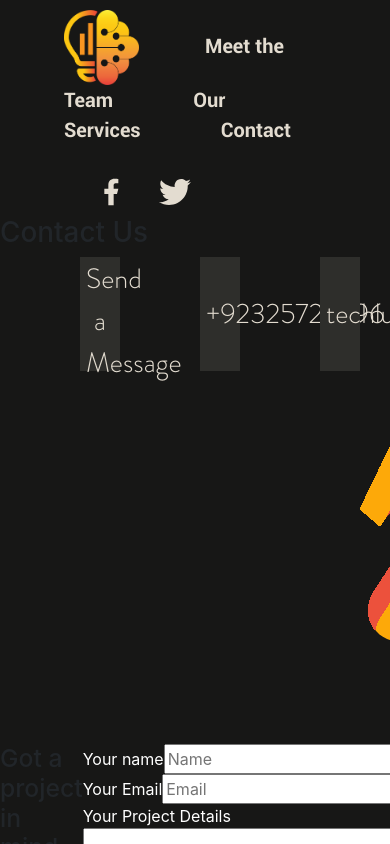
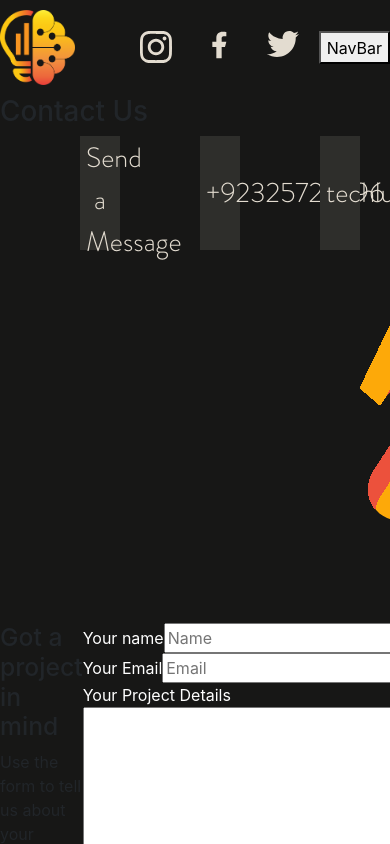
Before and after one commit to Kazumamoto/TechLumos, a React (Create React App) app: page /contact in a window 390 px wide. Shown: the top 844 px of the page. Built offline with nearby package versions, Linux system fonts and the light colour scheme.

Commit message:
Navigation Bar with Complete Responsiveness,
The Navigation Bar is completed without a Transition.

```diff
--- a/src/components/NavBar/NavBar.module.css
+++ b/src/components/NavBar/NavBar.module.css
@@ -4,19 +4,108 @@
 } */
 
 .Bar{
-    margin: 10px 64px 10px 64px;
+    /* min-width: 855px; */
+    max-width: 1310px;
+    margin: 10px auto;
+}
+
+nav{
+    align-items: center;
+    justify-content: space-between;
 }
 
 .NavLogo{
     width: 75px;
     height: 75px;
-    margin-right: 10px;
+}
+
+.webLinks{
+    display: flex;
+    justify-content: center;
+    min-width: 575px;
 }
 
 .socialLinks{
-    margin-left: 355px;
+    width: 675px;
+    display: flex;
+    justify-content: right;
 }
 
 .socialLink{
-    margin-left: 40px;
+    margin: 0px 20px;
 }
+
+.navButton{
+    display: none;
+}
+
+.navButton:focus, .navButton:active{
+    outline: none;
+    border: transparent;
+}
+
+.logoLink{
+    width: 75px;
+    height: 75px;
+}
+
+.navVisible{
+    width: 1000px;
+    display: flex;
+    flex-direction: column;
+    margin: 0px;
+    order: 3;
+}
+
+.navInVisible {
+    width: 1000px;
+    display: none;
+    flex-direction: column;
+    margin: 0px;
+    order: 3;
+}
+
+@media screen and (min-width: 855px) {
+    .navInVisible, .navVisible{
+        display: flex;
+        justify-content: center;
+        min-width: 575px;
+        width: unset;
+        flex-direction: unset;
+        margin: unset;
+        order: unset;
+    }
+}
+
+@media screen and (max-width: 855px) {
+    nav{
+        flex-direction: row;
+        align-items: center;
+        flex-wrap: wrap;
+    }
+
+    .NavLogo{
+        order: 1;
+    }
+
+    .webLinks {
+        width: 1000px;
+        display: none;
+        flex-direction: column;
+        margin: 0px;
+        order: 3;
+    }
+
+    .socialLinks{
+        width: unset;
+        order: 2;
+    }
+
+    .navButton{
+        display: unset;
+    }
+
+    .webLinks{
+        min-width: unset;
+    }
+}
--- a/src/components/NavBar/NavigationLink/NavigationLink.module.css
+++ b/src/components/NavBar/NavigationLink/NavigationLink.module.css
@@ -1,3 +1,8 @@
+/* Testing */
+/* .Link{
+    border: 1px white solid;
+} */
+
 @font-face {
     font-family: Roboto;
     src: url(/public/Fonts/Roboto/Roboto-Bold.ttf);
@@ -14,9 +19,17 @@
     flex: none;
     order: 0;
     flex-grow: 0;
-    margin: 30px 40px;
+    margin: 0px 42px;
 }
 
 .Link:hover{
     color: #E3DCD0;
 }
+
+@media screen and (max-width: 855px) {
+    .Link {
+        display: flex;
+        flex-direction: column;
+        margin: 0px;
+    }
+}
--- a/src/components/Navbar/navbar.js
+++ b/src/components/Navbar/navbar.js
@@ -1,17 +1,30 @@
 import classes from "./NavBar.module.css";
 import NavigationLink from "./NavigationLink/NavigationLink";
+import { useRef } from "react";
 
 const NavBar = () => {
+  const webLinksRef = useRef();
+  const navButtonHandler = () => {
+    if (webLinksRef.current.className.includes("navVisible")) {
+      console.log(webLinksRef.current.style);
+      webLinksRef.current.className = classes.navInVisible;
+    } else {
+      console.log(webLinksRef.current.style);
+      webLinksRef.current.className = classes.navVisible;
+    }
+  };
+
   return (
     <div className={classes.Bar}>
-      <nav>
-        <a class="navbar-brand" href="/">
+      <nav className="d-flex flex-fill">
+        <a href="/" className={classes.logoLink}>
           <img
             className={classes.NavLogo}
             src="/Images/TechLumos.png"
             alt="Logo"
           ></img>
         </a>
+        <div className={classes.webLinks} ref={webLinksRef}>
           <NavigationLink
             innerText="Meet the Team"
             toLink="/team"
@@ -20,8 +33,12 @@ const NavBar = () => {
             innerText="Our Services"
             toLink="/services"
           ></NavigationLink>
-        <NavigationLink innerText="Contact" toLink="/contact"></NavigationLink>
-        <span className={classes.socialLinks}>
+          <NavigationLink
+            innerText="Contact"
+            toLink="/contact"
+          ></NavigationLink>
+        </div>
+        <div className={classes.socialLinks}>
           <a href="/" className={classes.socialLink}>
             <img src="/Icons/Instagram.svg" alt="Instagram"></img>
           </a>
@@ -31,7 +48,10 @@ const NavBar = () => {
           <a href="/" className={classes.socialLink}>
             <img src="/Icons/Twitter.svg" alt="Twitter"></img>
           </a>
-        </span>
+          <button className={classes.navButton} onClick={navButtonHandler}>
+            NavBar
+          </button>
+        </div>
       </nav>
     </div>
   );
```
Lines whose indentation alone changed are shown as unchanged.
